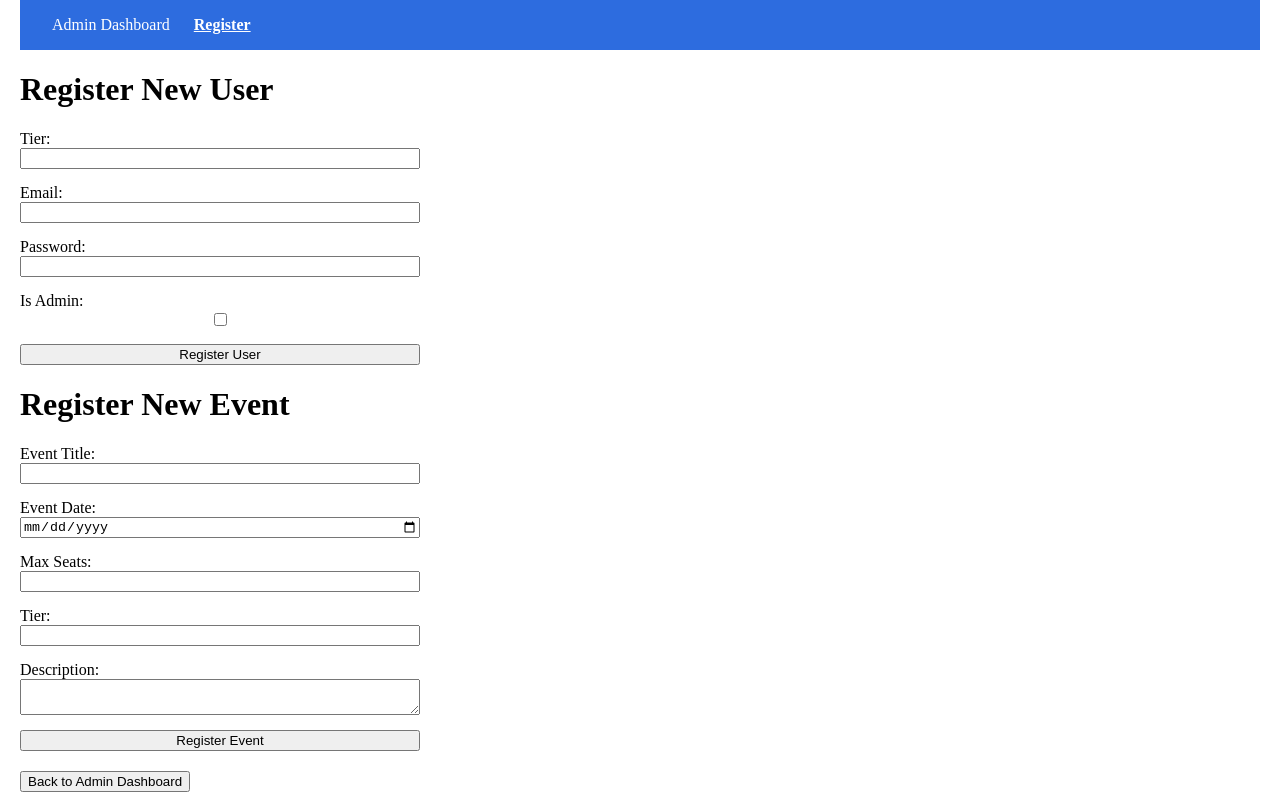
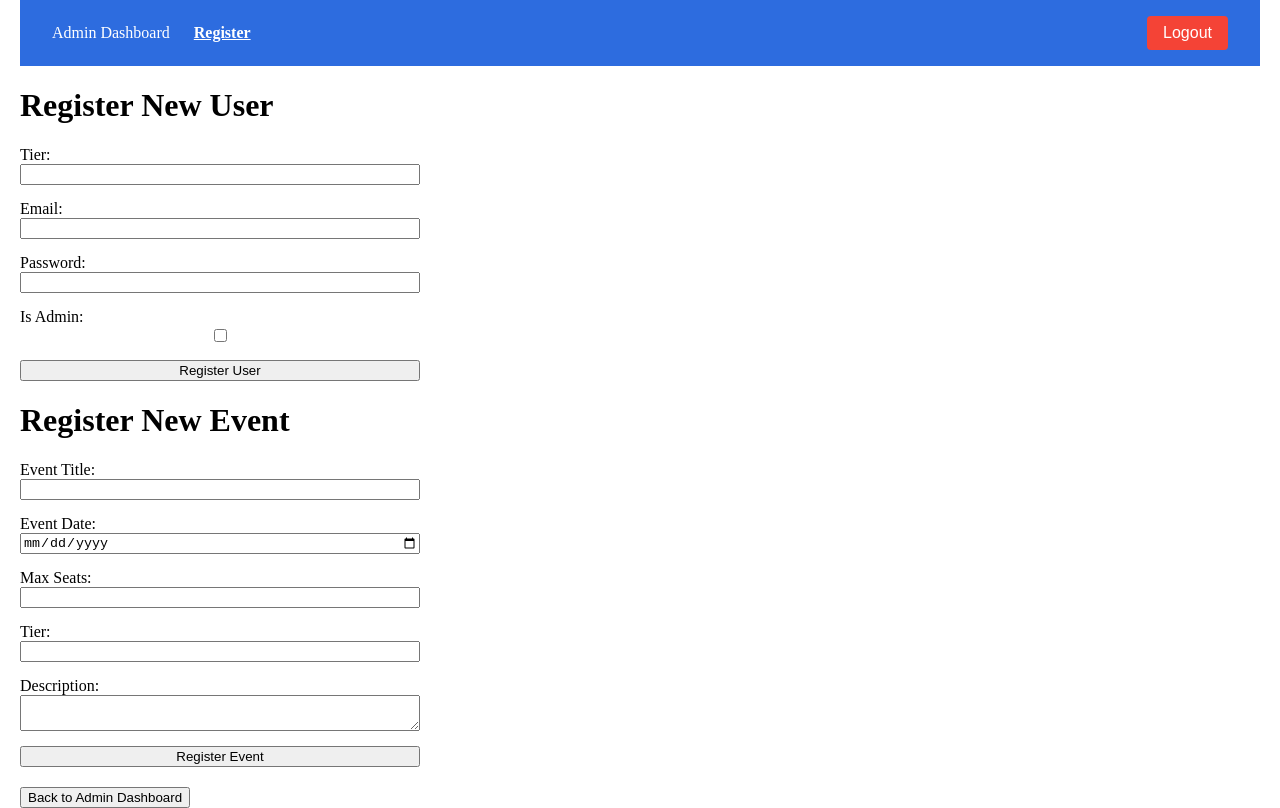
Before and after one commit to copypasting-warrior/clubms, a React (Create React App) app: page /register in a window 1280 px wide. Built offline with nearby package versions, Linux system fonts and the light colour scheme.

Commit message:
Update AdminNavBar.js

```diff
--- a/src/components/AdminNavBar.js
+++ b/src/components/AdminNavBar.js
@@ -1,16 +1,26 @@
-import React from 'react';
-import { NavLink } from 'react-router-dom';
+import React, { useContext } from 'react';
+import { NavLink, useNavigate } from 'react-router-dom';
+import { AuthContext } from '../App';
 
 const AdminNavBar = () => {
+  const { setUser } = useContext(AuthContext);
+  const navigate = useNavigate();
+
   const activeStyle = {
     fontWeight: 'bold',
     textDecoration: 'underline',
   };
 
+  const handleLogout = () => {
+    setUser(null);
+    navigate('/login', { replace: true });
+  };
+
   return (
     <nav style={styles.nav}>
+      <div style={styles.leftLinks}>
         <NavLink
-        to="/a  dmin"
+          to="/admin"
           style={({ isActive }) => (isActive ? { ...styles.link, ...activeStyle } : styles.link)}
         >
           Admin Dashboard
@@ -21,23 +31,45 @@ const AdminNavBar = () => {
         >
           Register
         </NavLink>
+      </div>
+      <button onClick={handleLogout} style={styles.logoutButton} aria-label="Logout">
+        Logout
+      </button>
     </nav>
   );
 };
 
 const styles = {
   nav: {
+    width:'100%',
+    boxSizing: 'border-box',
     display: 'flex',
+    justifyContent: 'space-between',
+    alignItems: 'center',
     gap: '1.5rem',
     padding: '1rem 2rem',
     backgroundColor: '#2d6cdf',
     color: '#fff',
+
+  },
+  leftLinks: {
+    display: 'flex',
+    gap: '1.5rem',
   },
   link: {
     color: 'white',
     fontSize: '1rem',
     textDecoration: 'none',
   },
+  logoutButton: {
+    backgroundColor: '#f44336',
+    border: 'none',
+    color: 'white',
+    padding: '8px 16px',
+    fontSize: '1rem',
+    borderRadius: 4,
+    cursor: 'pointer',
+  },
 };
 
 export default AdminNavBar;
```
Lines whose indentation alone changed are shown as unchanged.
